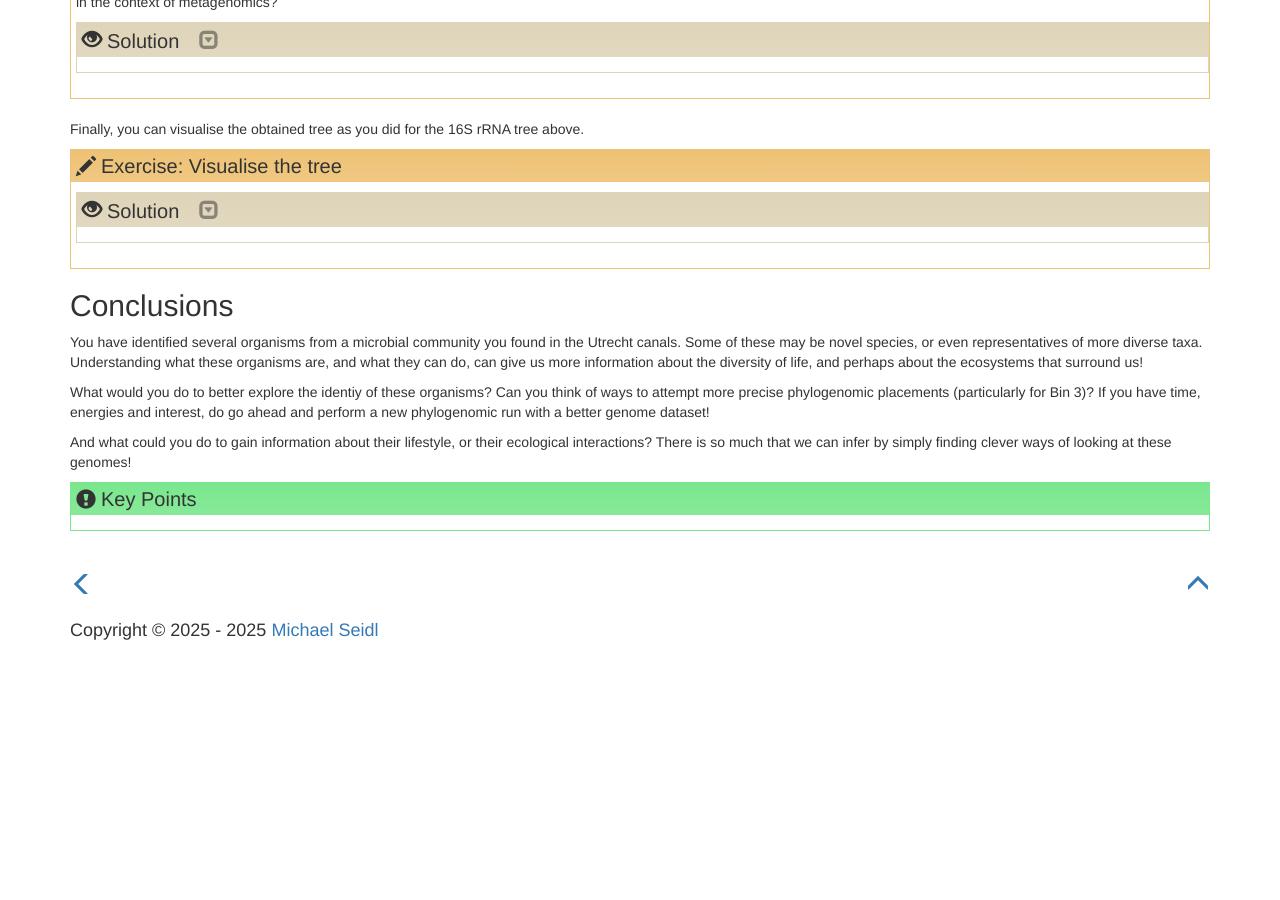
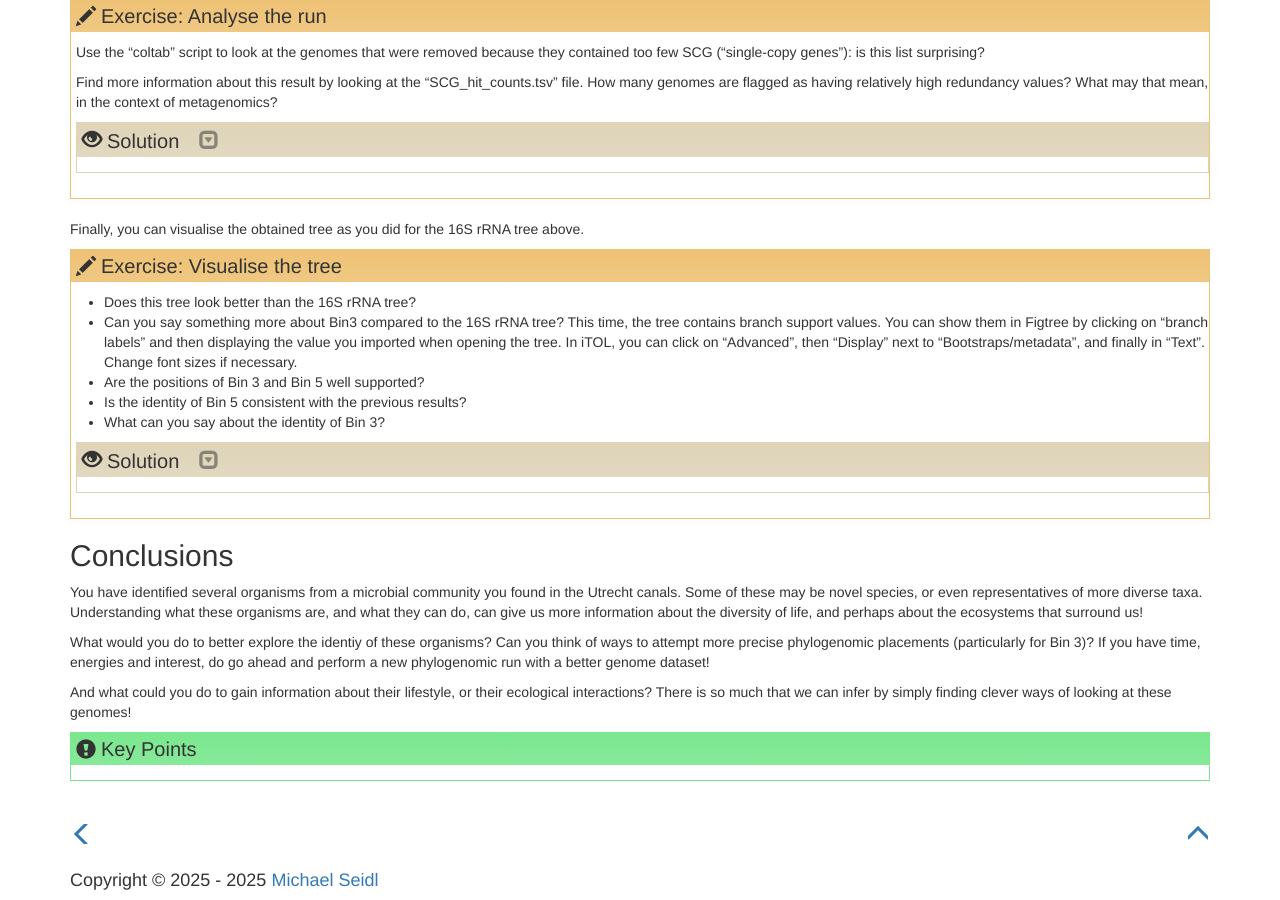
Before and after one commit to TeamMGE/GenomeBioinformaticsCourse, a Jekyll site: the page built from _episodes/23-COOII.md, in a window 1280 px wide and 900 px high, scrolled down 1538 px. Built offline with Jekyll 4.4.1, drawn with Linux system fonts in a browser that asks for light colours; before the commit the page ends 2188 px from its top, so only the background shows below that; some of the changed text lies outside the part shown.

Commit message:
Update 23-COOII.md

```diff
--- a/_episodes/23-COOII.md
+++ b/_episodes/23-COOII.md
@@ -35,13 +35,13 @@ $ gtt-get-accessions-from-GTDB --GTDB-representatives-only -t Archaea
 {: .bash}
 
 > ## Exercise: Explore the available data
->>
->> - How many genomes were found?
->> - What kind of information was retrieved?
->> - What variation of assembly quality, environmental sources and taxonomy exists?
->>
->>   Note: use the script '~/data_bb3bcg20/bin/scripts/coltab.sh' to visualise the table
->>
+>
+> - How many genomes were found?
+> - What kind of information was retrieved?
+> - What variation of assembly quality, environmental sources and taxonomy exists?
+>
+>   Note: use the script '~/data_bb3bcg20/bin/scripts/coltab.sh' to visualise the table
+>
 >> ## Solution
 >>
 >> If GToTree takes too long to download the required data, obtain the file from the provided Intermediate files.
@@ -114,14 +114,14 @@ Finally, you can visualise the obtained tree as you did for the 16S rRNA tree ab
 
 
 > ## Exercise: Visualise the tree
->> - Does this tree look better than the 16S rRNA tree?
->> - Can you say something more about Bin3 compared to the 16S rRNA tree? This time, the tree contains branch support values. You can show
+> - Does this tree look better than the 16S rRNA tree?
+> - Can you say something more about Bin3 compared to the 16S rRNA tree? This time, the tree contains branch support values. You can show
 them in Figtree by clicking on “branch labels” and then displaying the value you imported when opening the tree. In iTOL, you can click
 on “Advanced”, then “Display” next to “Bootstraps/metadata”, and finally in “Text”. Change font sizes if necessary.
->> - Are the positions of Bin 3 and Bin 5 well supported?
->> - Is the identity of Bin 5 consistent with the previous results?
->> - What can you say about the identity of Bin 3?
->>
+> - Are the positions of Bin 3 and Bin 5 well supported?
+> - Is the identity of Bin 5 consistent with the previous results?
+> - What can you say about the identity of Bin 3?
+>
 >> ## Solution
 >>
 > {: .solution}
```
